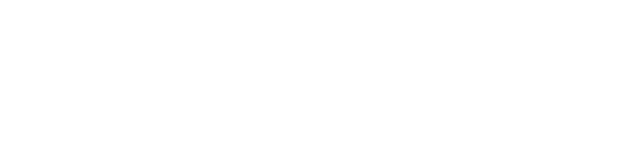
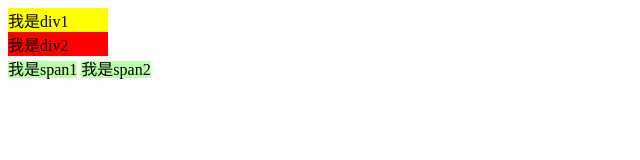
Before and after one commit to mxg133/learn, a plain HTML site: page CSS_layout/01_文档流.html in a window 1280 px wide. Shown: the whole page, without its empty margins (0-640 px from the left). Drawn offline with Linux system fonts and the light colour scheme.

Commit message:
modified 01

```diff
--- a/CSS_layout/01_文档流.html
+++ b/CSS_layout/01_文档流.html
@@ -4,8 +4,46 @@
     <meta charset="UTF-8">
     <meta name="viewport" content="width=device-width, initial-scale=1.0">
     <title>Document</title>
+    <style>
+        /*
+            文档流（normal flow）
+            - 网页是一个多层的结构，一层摞着一层
+            - 通过CSS可以分别为每一层来设置样式
+            - 作为用户来讲只能看到最顶上一层
+            - 这些层中，最底下的一层称为文档流，文档流是网页的基础，
+                我们所创建的元素默认都是在文档流中进行排列
+            - 对于我们来元素主要有两个状态
+                在文档流中
+                不在文档流中（脱离文档流）
+            - 元素在文档流中有什么特点：
+                - 块元素
+                    - 块元素会在页面中【独占一行】(自上向下垂直排列)
+                    - 默认宽度是父元素的全部（会把父元素body【撑满】）
+                    - 默认高度是被内容撑开（子元素）【字儿多高 它就多高】
+                - 行内元素
+                    - 行内元素【不会独占页面的一行】，只占自身的大小
+                    - 行内元素在页面中左向右水平排列，如果一行之中不能容纳下所有的行内元素，
+                        则元素会换到第二行继续自左向右排列（书写习惯一致）
+                    - 行内元素的默认宽度和高度都是被内容撑开
+         */
+        .box1{
+            width: 100px;
+            background-color: yellow;
+        }
+        .box2{
+            width: 100px;
+            background-color: red;
+        }
+        span{
+            background-color: #bbffaa;
+        }
+    </style>
 </head>
 <body>
+    <div class="box1">我是div1</div>
+    <div class="box2">我是div2</div>
 
+    <span>我是span1</span>
+    <span>我是span2</span>
 </body>
 </html>
```
